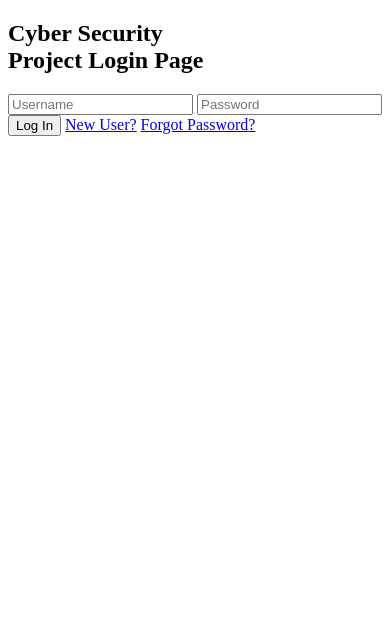
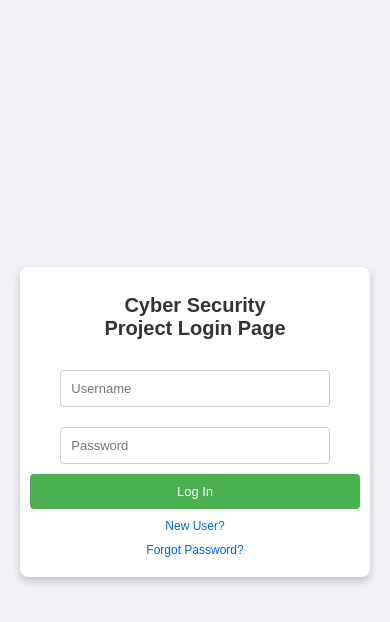
Before and after one commit to json144/mlixm-, a plain HTML site: page index.html in a window 390 px wide. Drawn offline with Linux system fonts and the light colour scheme.

Commit message:
Update index.html

```diff
--- a/index.html
+++ b/index.html
@@ -4,7 +4,111 @@
     <meta charset="UTF-8" />
     <meta name="viewport" content="width=device-width, initial-scale=1.0" />
     <title>User Login Page</title>
+    <style>
+      /* Basic styling for the login page */
+      body {
+        display: flex;
+        justify-content: center;
+        align-items: center;
+        height: 100vh;
+        margin: 0;
+        font-family: Arial, sans-serif;
+        background-color: #f0f2f5;
+      }
 
+      .login-container {
+        width: 100%;
+        max-width: 400px;
+        padding: 20px;
+        background-color: #fff;
+        box-shadow: 0px 4px 8px rgba(0, 0, 0, 0.2);
+        border-radius: 8px;
+        text-align: center;
+        margin: 20px;
+      }
+
+      h2 {
+        margin-bottom: 20px;
+        color: #333;
+        font-size: 24px;
+      }
+
+      .input-field {
+        width: 75%;
+        padding: 12px;
+        margin: 10px 0;
+        border: 1px solid #ccc;
+        border-radius: 4px;
+        font-size: 16px;
+      }
+
+      .btn {
+        width: 100%;
+        padding: 12px;
+        background-color: #4caf50;
+        color: white;
+        border: none;
+        border-radius: 4px;
+        cursor: pointer;
+        font-size: 16px;
+      }
+
+      .btn:hover {
+        background-color: #45a049;
+      }
+
+      .link {
+        display: block;
+        margin: 10px 0;
+        color: #0066cc;
+        text-decoration: none;
+        font-size: 14px;
+      }
+
+      .link:hover {
+        text-decoration: underline;
+      }
+
+      /* Responsive styling for tablets and mobile devices */
+      @media (max-width: 7 ,..,/.-plq1sa68px) {
+        h2 {
+          font-size: 22px;
+        }
+
+        .login-container {
+          padding: 15px;
+        }
+
+        .input-field,
+        .btn {
+          font-size: 14px;
+        }
+
+        .link {
+          font-size: 13px;
+        }
+      }
+
+      @media (max-width: 480px) {
+        h2 {
+          font-size: 20px;
+        }
+
+        .login-container {
+          padding: 10px;
+        }
+
+        .input-field,
+        .btn {
+          font-size: 13px;
+          padding: 10px;
+        }
+
+        .link {
+          font-size: 12px;
+        }
+      }
+    </style>
   </head>
   <body>
     <div class="login-container">
```
